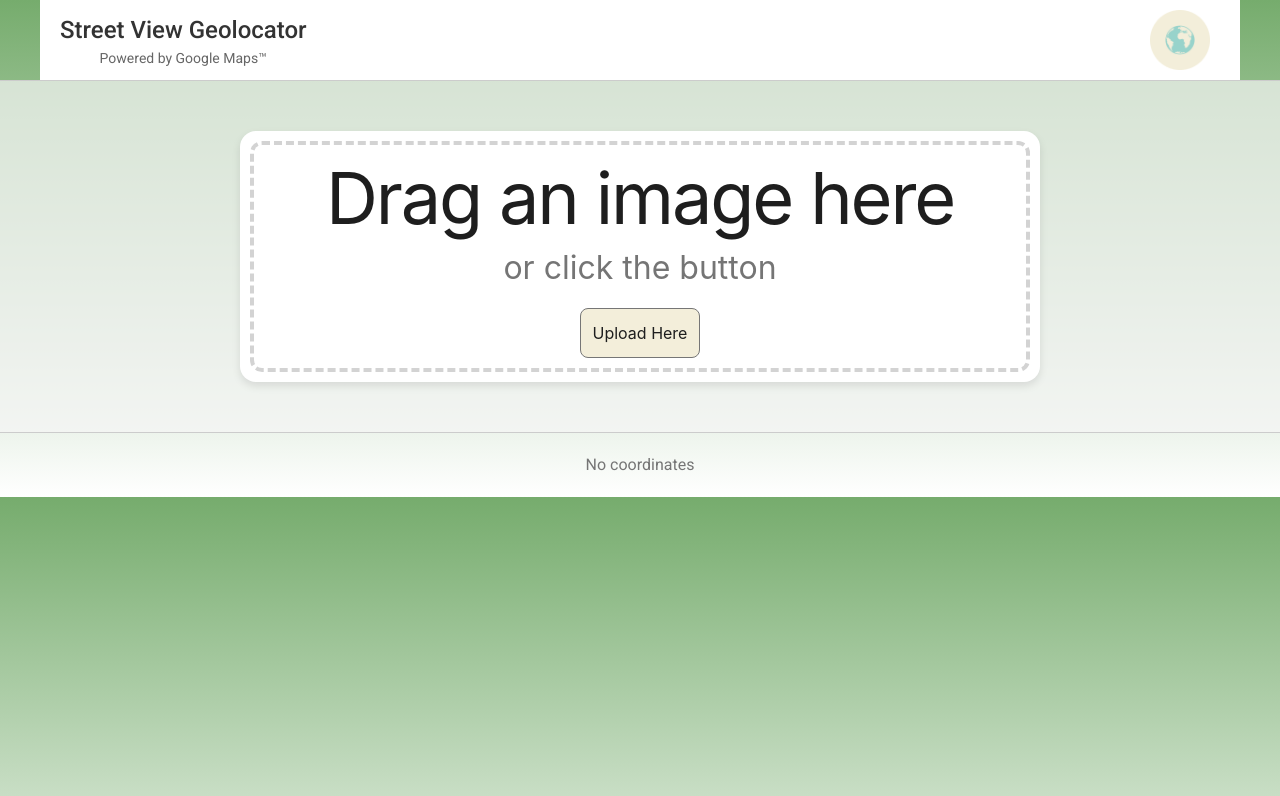
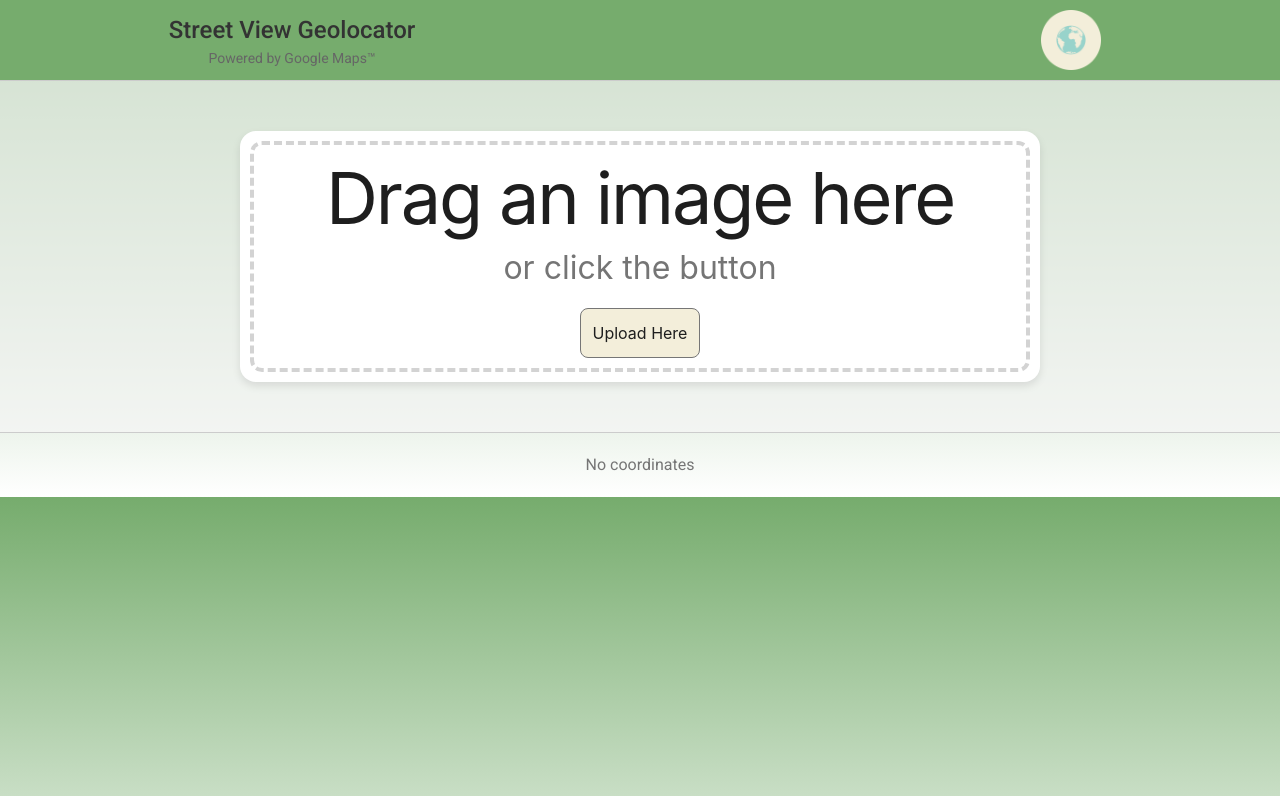
Before and after one commit to AkshayKamath12/UCSC-Geolocator, a React (Create React App) app in the folder client/: page / in a window 1280 px wide. Shown: the top 796 px of the page. Built offline with nearby package versions, Linux system fonts and the light colour scheme.

Commit message:
Spacing Fixes

```diff
--- a/client/src/BuildingBlocksContent/BuildingBlocksContent.module.css
+++ b/client/src/BuildingBlocksContent/BuildingBlocksContent.module.css
@@ -72,16 +72,17 @@
 }
 
 .container {
-  width: 100%;
-  max-width: 1200px;
-  margin: 0 auto;
+  width: 100vw; /* Full viewport width */
+  margin: 0; /* Remove any default margin */
+  padding: 0; /* Remove any default padding */
+  text-align: center; /* Center the text */
+  background-color: #76ac6d; /* Set your desired background color */
   display: flex;
   flex-direction: column;
   align-items: center;
   justify-content: center;
   box-sizing: border-box;
   gap: 16px;
-  text-align: center;
 }
 
 @media (min-width: 768px) {
--- a/client/src/BuildingBlocksContent/Header.module.css
+++ b/client/src/BuildingBlocksContent/Header.module.css
@@ -3,14 +3,16 @@
   justify-content: space-between;
   align-items: center;
   padding: 20px;
-  background-color: #ffffff;
+  background-color: #76ac6d;
   width: 100%;
   height: 80px;
+  box-sizing: border-box;
 }
 
 .headerContent {
   display: flex;
   align-items: center;
+  margin-left: 12%; /* Add margin to the left */
 }
 
 .headerTextContainer {
@@ -35,6 +37,7 @@
   align-items: center;
   height: 100%;
   padding: 10px;
+  margin-right: 12%; /* Add margin to the right */
 }
 
 .headerImage {
```
